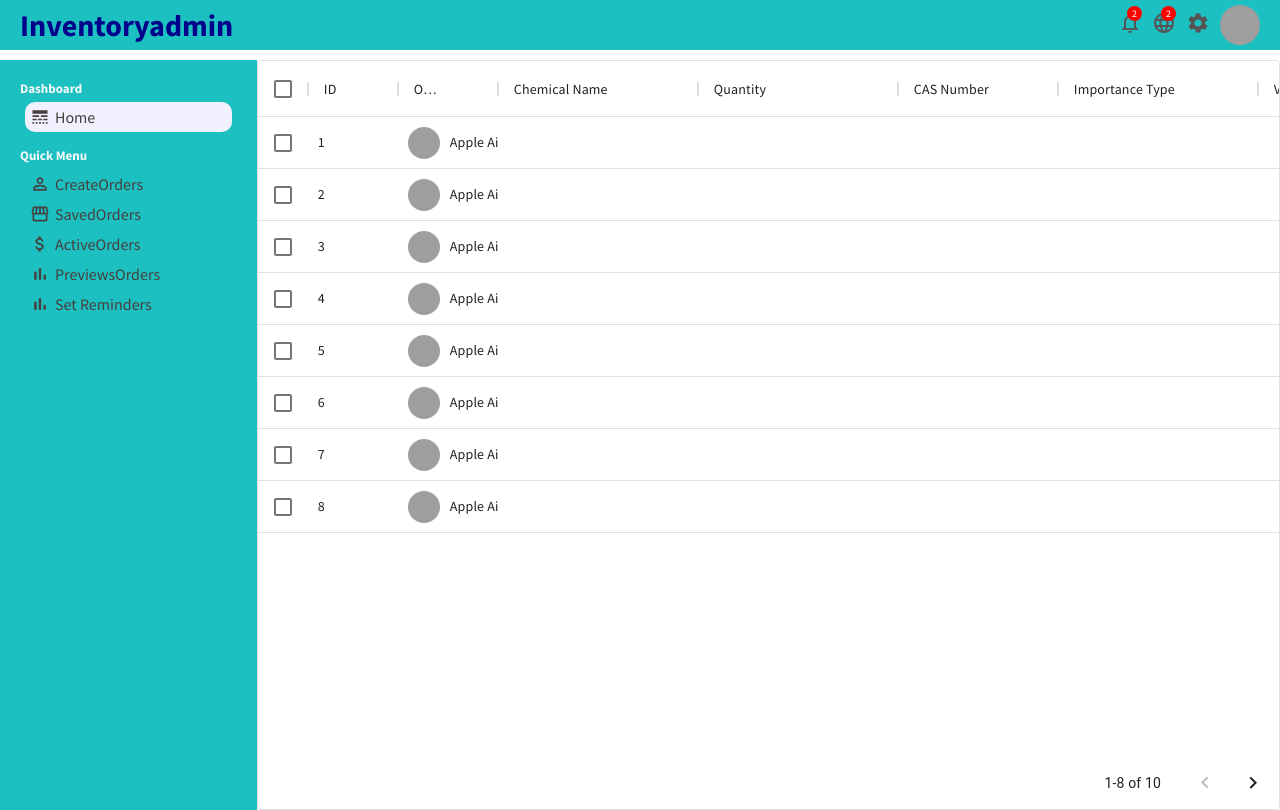
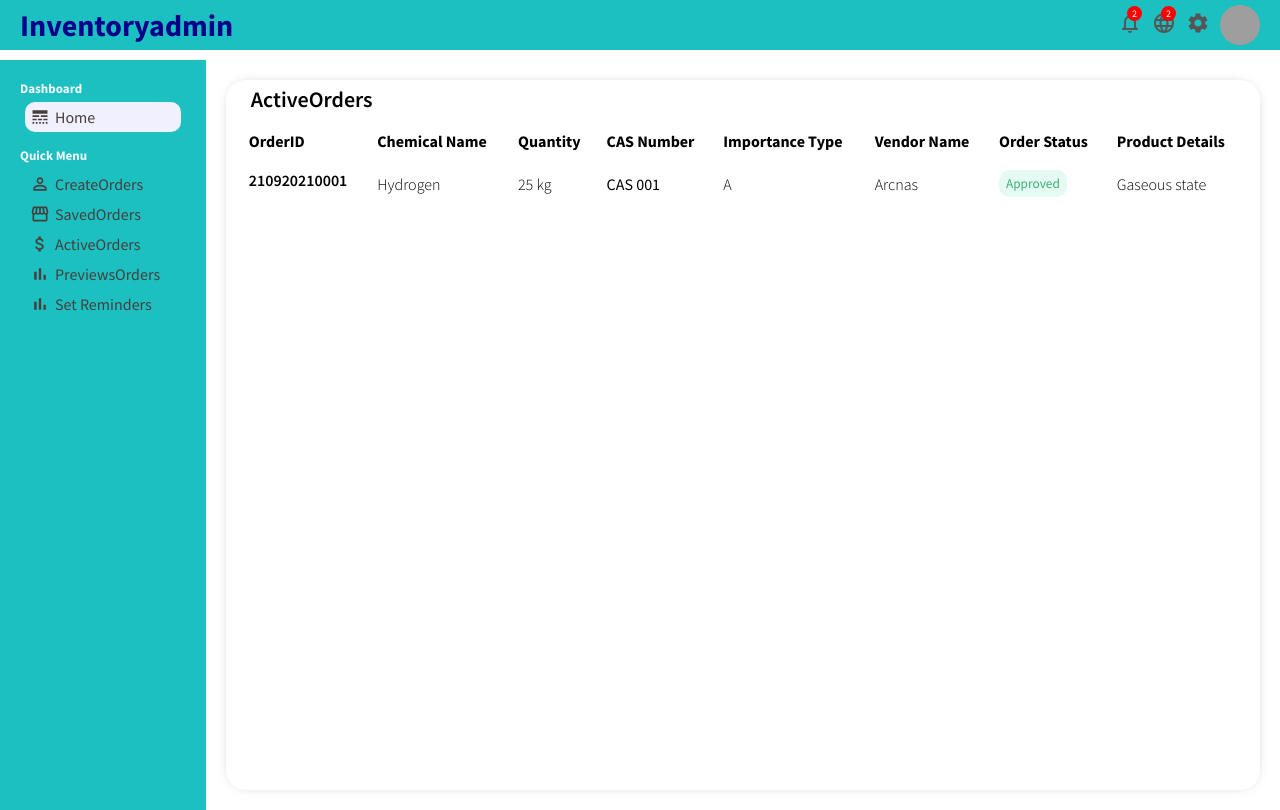
Before and after one commit to tiruarcnas/PricingIncharge, a React (Create React App) app: page /products in a window 1280 px wide. Built offline with nearby package versions, Linux system fonts and the light colour scheme; grey boxes are pictures that could not be loaded; the HTML template or start-up script is replaced by a standard one.

Commit message:
created reminder page, active orders

```diff
--- a/src/pages/productList/ProductList.jsx
+++ b/src/pages/productList/ProductList.jsx
@@ -6,88 +6,122 @@ import { Link } from "react-router-dom";
 import { useState } from "react";
 
 export default function ProductList() {
-  const [data, setData] = useState(activeOrdersRows);
+  // const [data, setData] = useState(activeOrdersRows);
 
-  const handleDelete = (id) => {
-    setData(data.filter((item) => item.id !== id));
+  // const handleDelete = (id) => {
+  //   setData(data.filter((item) => item.id !== id));
+  // };
+
+  // const columns = [
+  //   { field: "id", headerName: "ID", width: 90 },
+  //   {
+  //     field: "order id",
+  //     headerName: "Order ID",
+
+  //     renderCell: (params) => {
+  //       return (
+  //         <div className="productListItem">
+  //           <img className="productListImg" src={params.row.img} alt="" />
+  //           {params.row.name}
+  //         </div>
+  //       );
+  //     },
+  //   },
+  //   { field: "chemical name", headerName: "Chemical Name", width: 120 },
+  //   {
+  //     field: "quantity",
+  //     headerName: "Quantity",
+  //     width: 120,
+  //   },
+  //   {
+  //     field:"cas number",
+  //     headerName: "CAS Number",
+  //     width: 120,
+  //   },
+  //   {
+  //     field: "importance type",
+  //     headerName: "Importance Type",
+  //     width: 120,
+  //   },
+  //   {
+  //     field: "vendor name",
+  //     headerName: "Vendor Name",
+  //     width: 120,
+  //   },
+  //   {
+  //     field: "status",
+  //     //headerName: "Status",
+  //     width: 120,
+  //   },
+  //   {
+  //     field: "product details",
+  //     headerName: "Product Details",
+  //     width: 120,
+  //   },
+
+  //   {
+  //     field: "action",
+  //     headerName: "Action",
+  //     width: 120,
+  //     renderCell: (params) => {
+  //       return (
+  //         <>
+  //           <Link to={"/product/" + params.row.id}>
+  //             <button className="productListEdit">Edit</button>
+  //           </Link>
+  //           <DeleteOutline
+  //             className="productListDelete"
+  //             onClick={() => handleDelete(params.row.id)}
+  //           />
+  //         </>
+  //       );
+  //     },
+  //   },
+  // ];
+
+  // return (
+  //   <div className="productList">
+  //     <DataGrid
+  //       rows={data}
+  //       disableSelectionOnClick
+  //       columns={columns}
+  //       pageSize={8}
+  //       checkboxSelection
+  //     />
+  //   </div>
+  // );
+  const Button = ({ type }) => {
+    return <button className={"widgetLgButton " + type}>{type}</button>;
   };
-
-  const columns = [
-    { field: "id", headerName: "ID", width: 90 },
-    {
-      field: "order id",
-      headerName: "Order ID",
-
-      renderCell: (params) => {
-        return (
-          <div className="productListItem">
-            <img className="productListImg" src={params.row.img} alt="" />
-            {params.row.name}
-          </div>
-        );
-      },
-    },
-    { field: "chemical name", headerName: "Chemical Name", width: 200 },
-    {
-      field: "quantity",
-      headerName: "Quantity",
-      width: 200,
-    },
-    {
-      field:"cas number",
-      headerName: "CAS Number",
-      width: 160,
-    },
-    {
-      field: "importance type",
-      headerName: "Importance Type",
-      width: 200,
-    },
-    {
-      field: "vendor name",
-      headerName: "Vendor Name",
-      width: 160,
-    },
-    {
-      field: "status",
-      headerName: "Status",
-      width: 160,
-    },
-    {
-      field: "product details",
-      headerName: "Product Details",
-      width: 200,
-    },
-
-    {
-      field: "action",
-      headerName: "Action",
-      width: 150,
-      renderCell: (params) => {
-        return (
-          <>
-            <Link to={"/product/" + params.row.id}>
-              <button className="productListEdit">Edit</button>
-            </Link>
-            <DeleteOutline
-              className="productListDelete"
-              onClick={() => handleDelete(params.row.id)}
-            />
-          </>
-        );
-      },
-    },
-  ];
-
   return (
-    <div className="productList">
-      <DataGrid
-        rows={data}
-        disableSelectionOnClick
-        columns={columns}
-        pageSize={8}
-        checkboxSelection
-      />
+    <div className="widgetLg">
+      <h3 className="widgetLgTitle">ActiveOrders</h3>
+      <table className="widgetLgTable">
+        <tr className="widgetLgTr">
+        <th className="widgetLgTh">OrderID</th>
+          <th className="widgetLgTh">Chemical Name</th>
+          <th className="widgetLgTh">Quantity</th>
+          <th className="widgetLgTh">CAS Number</th>
+          <th className="widgetLgTh">Importance Type</th>
+          <th className="widgetLgTh">Vendor Name</th>
+          <th className="widgetLgTh">Order Status</th>
+          <th className="widgetLgTh">Product Details</th>
+        </tr>
+        <tr className="widgetLgTr">
+          <td className="widgetLgUser">
+            <span className="widgetLgName">210920210001</span>
+          </td>
+          <td className="widgetLgDate">Hydrogen</td>
+          <td className="widgetLgAmount">25 kg</td>
+          <td className="widgetLgStatus">CAS 001</td>
+          <td className="widgetLgDate">A</td>
+          <td className="widgetLgAmount">Arcnas</td>
+          <td className="widgetLgStatus">
+            <Button type="Approved" />
+          </td>
+          <td className="widgetLgAmount">Gaseous state </td>
+        </tr>
+      </table>
     </div>
-  );
+  )
 }
--- a/src/pages/productList/productList.css
+++ b/src/pages/productList/productList.css
@@ -1,4 +1,4 @@
-.productList{
+/* .productList{
     flex: 4;
 }
 
@@ -28,4 +28,86 @@
 .productListDelete{
     color: red;
     cursor: pointer;
-}
+} */
+
+.widgetLg {
+    width: 100%;
+    flex: 5;
+    margin: 20px;
+    border-radius: 20px;
+    -webkit-box-shadow: 0px 0px 15px -10px rgba(0, 0, 0, 0.75);
+    box-shadow: 0px 0px 15px -10px rgba(0, 0, 0, 0.75);
+    padding: 5px;
+  }
+
+  .widgetLgTitle {
+    font-size: 22px;
+    font-weight: 600;
+    margin-left: 20px;
+    text-align:justify;
+  }
+
+  .widgetLgTable{
+    width: 100%;
+    border-spacing: 17px;
+    border-radius: 20px;
+
+  }
+
+  .widgetLgTh{
+    text-align: left;
+  }
+
+  .widgetLgUser{
+    display: flex;
+    align-items: center;
+    font-weight: 600;
+  }
+
+  .widgetLgImg {
+    width: 40px;
+    height: 40px;
+    border-radius: 50%;
+    object-fit: cover;
+    margin-right: 10px;
+  }
+
+  .widgetLgDate,.widgetLgAmount{
+    font-weight: 300;
+  }
+
+  .widgetLgButton {
+    padding: 5px 7px;
+    border: none;
+    border-radius: 10px;
+  }
+
+  .widgetLgButton.Approved{
+      background-color: #e5faf2;
+      color: #3bb077;
+  }
+  .widgetLgButton.Declined{
+      background-color: #fff0f1;
+      color: #d95087;
+
+  }
+  .widgetLgButton.Pending{
+      background-color: #ebf1fe;
+      color: #2a7ade;
+
+  }
+
+  .widgetLgbutton{
+    justify-content:space-between;
+    align-content: center;
+    border-radius: 10px;
+    margin-inline: auto;
+    border:none;
+    font-size: 15px;
+  }
+
+  .widgetLgbutton:hover{
+    background-color: turquoise;
+    cursor: pointer;
+
+  }
--- a/src/pages/user/User.jsx
+++ b/src/pages/user/User.jsx
@@ -31,7 +31,7 @@ export default function User() {
               <span className="userShowUserTitle">Software Engineer</span>
             </div>
           </div> */}
-          {/* <div className="userShowBottom">
+           {/* <div className="userShowBottom">
             <span className="userShowTitle">Account Details</span>
             <div className="userShowInfo">
               <PermIdentity className="userShowIcon" />
@@ -54,14 +54,14 @@ export default function User() {
               <LocationSearching className="userShowIcon" />
               <span className="userShowInfoTitle">New York | USA</span>
             </div>
-          </div> */}
+          </div>  */}
         {/* </div> */}
         <div className="userUpdate">
           <span className="userUpdateTitle">Edit</span>
           <form className="userUpdateForm">
             <div className="userUpdateLeft">
               <div className="userUpdateItem">
-                <label>Username</label>
+                <label>Order Created By</label>
                 <input
                   type="text"
                   placeholder="annabeck99"
@@ -69,7 +69,7 @@ export default function User() {
                 />
               </div>
               <div className="userUpdateItem">
-                <label>Full Name</label>
+                <label>Employee Id</label>
                 <input
                   type="text"
                   placeholder="Anna Becker"
@@ -77,7 +77,7 @@ export default function User() {
                 />
               </div>
               <div className="userUpdateItem">
-                <label>Email</label>
+                <label>Department</label>
                 <input
                   type="text"
                   placeholder="annabeck99@gmail.com"
@@ -85,15 +85,15 @@ export default function User() {
                 />
               </div>
               <div className="userUpdateItem">
-                <label>Phone</label>
+                <label>Product Name</label>
                 <input
                   type="text"
-                  placeholder="+1 123 456 67"
+                  placeholder=""
                   className="userUpdateInput"
                 />
               </div>
               <div className="userUpdateItem">
-                <label>Address</label>
+                <label>CAS Number</label>
                 <input
                   type="text"
                   placeholder="New York | USA"
@@ -101,7 +101,63 @@ export default function User() {
                 />
               </div>
               <div className="userUpdateItem">
-                <label>Address</label>
+                <label>Brand</label>
+                <input
+                  type="text"
+                  placeholder="New York | USA"
+                  className="userUpdateInput"
+                />
+              </div>
+              <div className="userUpdateItem">
+                <label>catalouge Number</label>
+                <input
+                  type="text"
+                  placeholder="New York | USA"
+                  className="userUpdateInput"
+                />
+              </div>
+              <div className="userUpdateItem">
+                <label>Pack Size</label>
+                <input
+                  type="text"
+                  placeholder="New York | USA"
+                  className="userUpdateInput"
+                />
+              </div>
+              <div className="userUpdateItem">
+                <label>Order Quantity</label>
+                <input
+                  type="text"
+                  placeholder="New York | USA"
+                  className="userUpdateInput"
+                />
+              </div>
+              <div className="userUpdateItem">
+                <label>Importance Type</label>
+                <input
+                  type="text"
+                  placeholder="New York | USA"
+                  className="userUpdateInput"
+                />
+              </div>
+              <div className="userUpdateItem">
+                <label>Product Type</label>
+                <input
+                  type="text"
+                  placeholder="New York | USA"
+                  className="userUpdateInput"
+                />
+              </div>
+              <div className="userUpdateItem">
+                <label>Vendor Name</label>
+                <input
+                  type="text"
+                  placeholder="New York | USA"
+                  className="userUpdateInput"
+                />
+              </div>
+              <div className="userUpdateItem">
+                <label>Add Comments</label>
                 <input
                   type="text"
                   placeholder="New York | USA"
@@ -111,14 +167,14 @@ export default function User() {
             </div>
             <div className="userUpdateRight">
               <div className="userUpdateUpload">
-                <img
+                {/* <img
                   className="userUpdateImg"
                   src="https://images.pexels.com/photos/1152994/pexels-photo-1152994.jpeg?auto=compress&cs=tinysrgb&dpr=2&w=500"
                   alt=""
                 />
                 <label htmlFor="file">
                   <Publish className="userUpdateIcon" />
-                </label>
+                </label> */}
                 <input type="file" id="file" style={{ display: "none" }} />
               </div>
               <button className="userUpdateButton">Update</button>
@@ -126,6 +182,6 @@ export default function User() {
           </form>
         </div>
       </div>
-    </div>
+      </div>
   );
 }
--- a/src/pages/user/user.css
+++ b/src/pages/user/user.css
@@ -144,6 +144,7 @@
 }
 
 .userUpdateButton{
+    width: 100%;
     border-radius: 5px;
     border: none;
     padding: 5px;
@@ -151,4 +152,5 @@
     background-color: darkblue;
     color: white;
     font-weight: 600;
+
 }
```
Also changed, not shown: src/pages/newProduct/NewProduct.jsx (+16 -11 lines), src/pages/newProduct/newProduct.css (+46 -3 lines).
